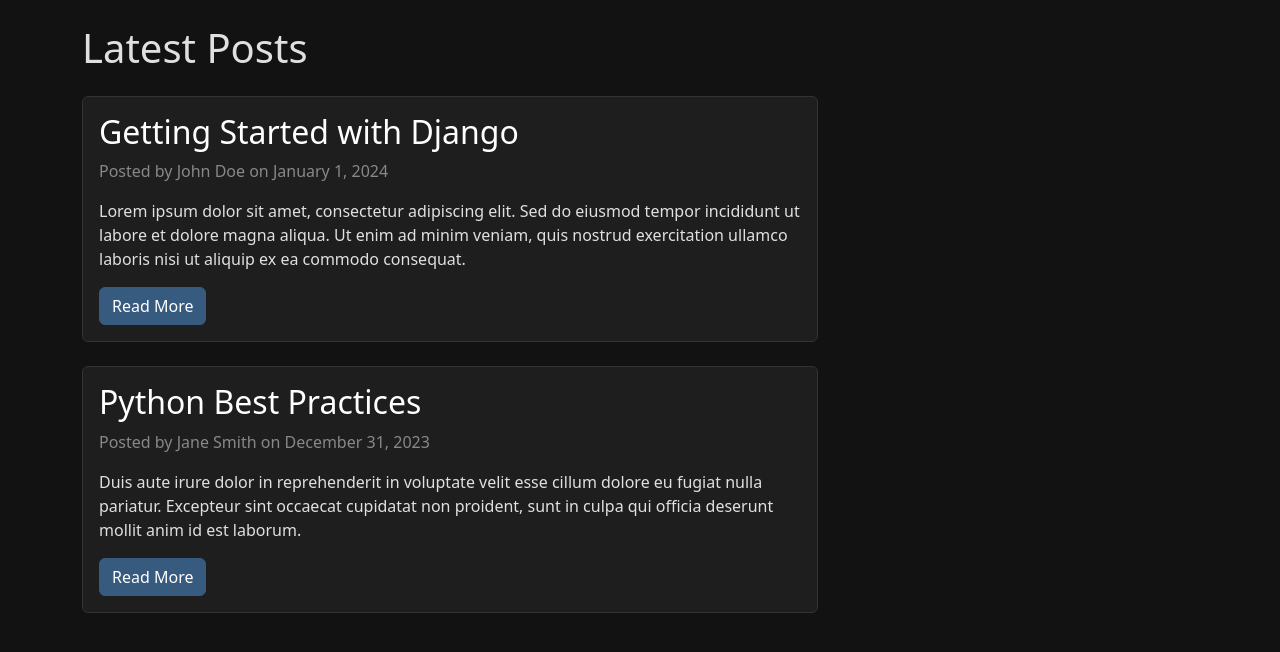
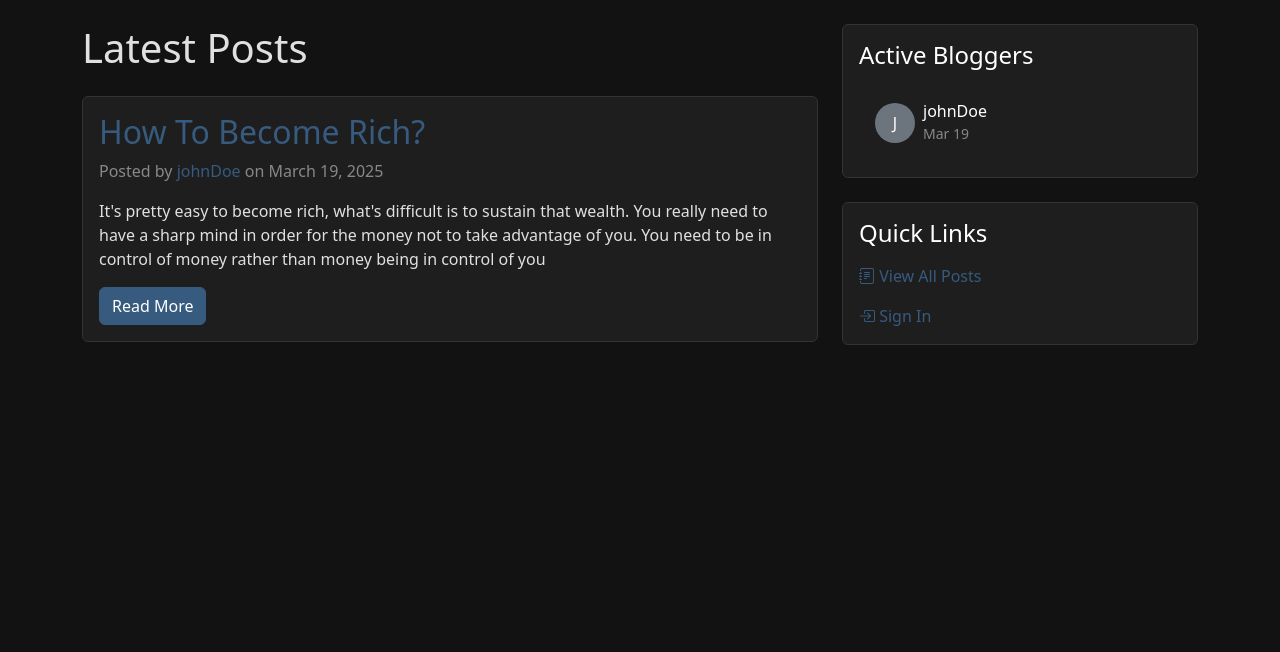
Before and after one commit to 00ROHIT00/Django-Mini-Blog, a Django app: page / in a window 1280 px wide. Shown: the part 57-709 px from the top of the page. Run offline with Django 5.2, Linux system fonts and the light colour scheme; data comes from the database, SQL or seed files in the repository; some libraries are stand-ins or nearby versions.

Commit message:
Blog author (blogger) detail page

```diff
--- a/app/models.py
+++ b/app/models.py
@@ -3,6 +3,7 @@
 from django.contrib.auth.base_user import AbstractBaseUser
 from django.contrib.auth.models import PermissionsMixin
 from django.contrib.auth.base_user import BaseUserManager
+from django.contrib.auth.models import AbstractUser
 
 class UserManager(BaseUserManager):
     def create_user(self, username, email, full_name, password=None, **extra_fields):
@@ -33,20 +34,13 @@
     def get_by_natural_key(self, username):
         return self.get(username=username)
 
-class User(AbstractBaseUser, PermissionsMixin):
-    full_name = models.CharField(max_length=255)
-    email = models.EmailField(unique=True)
-    username = models.CharField(max_length=150, unique=True)
-    is_active = models.BooleanField(default=True)
-    is_staff = models.BooleanField(default=False)
-    is_superuser = models.BooleanField(default=False)
+class User(AbstractUser):
+    bio = models.TextField(max_length=500, blank=True)
+    location = models.CharField(max_length=100, blank=True)
+    website = models.URLField(max_length=200, blank=True)
+    profile_picture = models.ImageField(upload_to='profile_pics/', null=True, blank=True)
     created_at = models.DateTimeField(auto_now_add=True)
     updated_at = models.DateTimeField(auto_now=True)
-
-    USERNAME_FIELD = 'username'
-    REQUIRED_FIELDS = ['email', 'full_name']
-
-    objects = UserManager()
 
     def __str__(self):
         return self.username
--- a/app/templates/blog_detail.html
+++ b/app/templates/blog_detail.html
@@ -9,7 +9,7 @@
             <div class="card-body">
                 <h1 class="card-title">{{ post.title }}</h1>
                 <p class="text-muted">
-                    Posted by <a href="{% url 'author_detail' post.author.id %}" class="text-decoration-none">{{ post.author.username }}</a>
+                    Posted by <a href="{% url 'blogger_detail' post.author.id %}" class="text-decoration-none">{{ post.author.username }}</a>
                     on {{ post.created_at|date:"F j, Y" }}
                 </p>
                 <div class="card-text">
--- a/app/templates/blog_list.html
+++ b/app/templates/blog_list.html
@@ -14,7 +14,7 @@
                         <a href="{% url 'blog_detail' post.id %}" class="text-decoration-none">{{ post.title }}</a>
                     </h2>
                     <p class="card-text text-muted">
-                        Posted by <a href="{% url 'author_detail' post.author.id %}" class="text-decoration-none">{{ post.author.username }}</a>
+                        Posted by <a href="{% url 'blogger_detail' post.author.id %}" class="text-decoration-none">{{ post.author.username }}</a>
                         on {{ post.created_at|date:"F j, Y" }}
                     </p>
                 </div>
--- a/app/templates/index.html
+++ b/app/templates/index.html
@@ -7,25 +7,91 @@
     <div class="col-md-8">
         <h1 class="mb-4">Latest Posts</h1>
 
-        <!-- Dummy Blog Post 1 -->
-        <article class="card mb-4">
+        {% if latest_posts %}
+            {% for post in latest_posts %}
+                <article class="card mb-4">
+                    <div class="card-body">
+                        <h2 class="card-title">
+                            <a href="{% url 'blog_detail' post.id %}" class="text-decoration-none">{{ post.title }}</a>
+                        </h2>
+                        <p class="text-muted">
+                            Posted by <a href="{% url 'blogger_detail' post.author.id %}" class="text-decoration-none">{{ post.author.username }}</a>
+                            on {{ post.created_at|date:"F j, Y" }}
+                        </p>
+                        <p class="card-text">{{ post.content|truncatewords:50 }}</p>
+                        <a href="{% url 'blog_detail' post.id %}" class="btn btn-primary">Read More</a>
+                    </div>
+                </article>
+            {% endfor %}
+        {% else %}
+            <div class="alert alert-info">
+                No blog posts available yet. Be the first to create a post!
+            </div>
+        {% endif %}
+    </div>
+
+    <div class="col-md-4">
+        <div class="card mb-4">
             <div class="card-body">
-                <h2 class="card-title">Getting Started with Django</h2>
-                <p class="text-muted">Posted by John Doe on January 1, 2024</p>
-                <p class="card-text">Lorem ipsum dolor sit amet, consectetur adipiscing elit. Sed do eiusmod tempor incididunt ut labore et dolore magna aliqua. Ut enim ad minim veniam, quis nostrud exercitation ullamco laboris nisi ut aliquip ex ea commodo consequat.</p>
-                <a href="#" class="btn btn-primary">Read More</a>
+                <h3 class="card-title h4 mb-3">Active Bloggers</h3>
+                {% if active_bloggers %}
+                    <div class="list-group list-group-flush">
+                        {% for blogger in active_bloggers %}
+                            <a href="{% url 'blogger_detail' blogger.id %}" class="list-group-item list-group-item-action bg-transparent py-3">
+                                <div class="d-flex align-items-center">
+                                    {% if blogger.profile_picture %}
+                                        <img src="{{ blogger.profile_picture.url }}" alt="{{ blogger.username }}'s profile"
+                                             class="rounded-circle me-2" style="width: 40px; height: 40px; object-fit: cover;">
+                                    {% else %}
+                                        <div class="rounded-circle bg-secondary me-2"
+                                             style="width: 40px; height: 40px; display: flex; align-items: center; justify-content: center;">
+                                            <span class="text-white">{{ blogger.username|first|upper }}</span>
+                                        </div>
+                                    {% endif %}
+                                    <div>
+                                        <h6 class="mb-0" style="color: white;">{{ blogger.username }}</h6>
+                                        <small class="text-muted">
+                                            {{ blogger.blog_posts.first.created_at|date:"M j" }}
+                                        </small>
+                                    </div>
+                                </div>
+                            </a>
+                        {% endfor %}
+                    </div>
+                {% else %}
+                    <p class="text-muted mb-0">No active bloggers in the last 30 days.</p>
+                {% endif %}
             </div>
-        </article>
+        </div>
 
-        <!-- Dummy Blog Post 2 -->
-        <article class="card mb-4">
+        <div class="card">
             <div class="card-body">
-                <h2 class="card-title">Python Best Practices</h2>
-                <p class="text-muted">Posted by Jane Smith on December 31, 2023</p>
-                <p class="card-text">Duis aute irure dolor in reprehenderit in voluptate velit esse cillum dolore eu fugiat nulla pariatur. Excepteur sint occaecat cupidatat non proident, sunt in culpa qui officia deserunt mollit anim id est laborum.</p>
-                <a href="#" class="btn btn-primary">Read More</a>
+                <h3 class="card-title h4 mb-3">Quick Links</h3>
+                <ul class="list-unstyled mb-0">
+                    <li class="mb-3">
+                        <a href="{% url 'blog_list' %}" class="text-decoration-none">
+                            <i class="bi bi-journal-text"></i> View All Posts
+                        </a>
+                    </li>
+                    {% if user.is_authenticated %}
+                        <li>
+                            <a href="{% url 'blogger_detail' user.id %}" class="text-decoration-none">
+                                <i class="bi bi-person-circle"></i> My Profile
+                            </a>
+                        </li>
+                    {% else %}
+                        <li>
+                            <a href="{% url 'login' %}" class="text-decoration-none">
+                                <i class="bi bi-box-arrow-in-right"></i> Sign In
+                            </a>
+                        </li>
+                    {% endif %}
+                </ul>
             </div>
-        </article>
+        </div>
     </div>
 </div>
+
+<!-- Add Bootstrap Icons -->
+<link rel="stylesheet" href="https://cdn.jsdelivr.net/npm/bootstrap-icons@1.7.2/font/bootstrap-icons.css">
 {% endblock %}
--- a/app/urls.py
+++ b/app/urls.py
@@ -10,5 +10,5 @@
     path('clear-welcome-toast/', views.clear_welcome_toast, name='clear_welcome_toast'),
     path('blog/blogs/', views.blog_list, name='blog_list'),
     path('blog/post/<int:post_id>/', views.blog_detail, name='blog_detail'),
-    path('author/<int:author_id>/', views.author_detail, name='author_detail'),
+    path('blog/blogger/<int:author_id>/', views.blogger_detail, name='blogger_detail'),
 ]
--- a/app/views.py
+++ b/app/views.py
@@ -6,11 +6,25 @@
 from django.http import JsonResponse
 from django.views.decorators.http import require_POST
 from .models import User, BlogPost
+from django.utils import timezone
+from datetime import timedelta
 
 # Create your views here.
 
 def home(request):
-    return render(request, 'index.html')
+    # Get latest 3 blog posts
+    latest_posts = BlogPost.objects.all()[:3]
+
+    # Get active bloggers (users who have posted in the last 30 days)
+    thirty_days_ago = timezone.now() - timedelta(days=30)
+    active_bloggers = User.objects.filter(
+        blog_posts__created_at__gte=thirty_days_ago
+    ).distinct().order_by('-blog_posts__created_at')[:5]
+
+    return render(request, 'index.html', {
+        'latest_posts': latest_posts,
+        'active_bloggers': active_bloggers
+    })
 
 def about(request):
     return render(request, 'about.html')
@@ -75,3 +89,11 @@
     author = get_object_or_404(User, id=author_id)
     posts = BlogPost.objects.filter(author=author)
     return render(request, 'author_detail.html', {'author': author, 'posts': posts})
+
+def blogger_detail(request, author_id):
+    author = get_object_or_404(User, id=author_id)
+    posts = BlogPost.objects.filter(author=author).order_by('-created_at')
+    return render(request, 'blogger_detail.html', {
+        'author': author,
+        'posts': posts
+    })
```
Also changed, not shown: app/templates/blogger_detail.html (added, +73 -0 lines), app/migrations/0004_alter_user_options_alter_user_managers_and_more.py (added), db.sqlite3.
